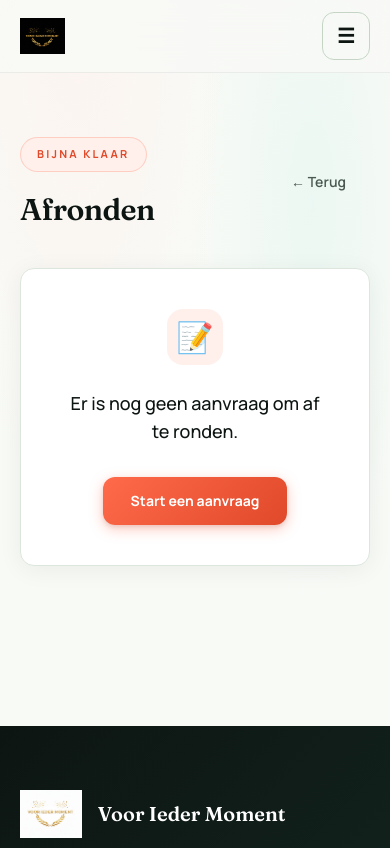
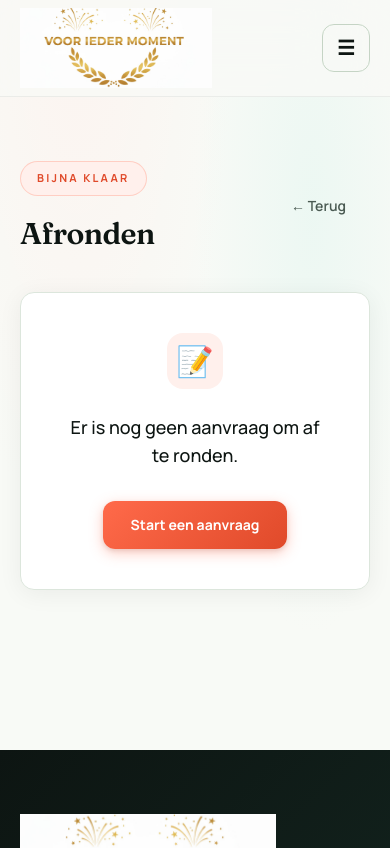
Before and after one commit to jeffreyzschottche/vooriedermoment, a Nuxt app in the folder frontend/: page /checkout in a window 390 px wide. Shown: the top 848 px of the page. Built offline with nearby package versions, Linux system fonts and the light colour scheme.

Commit message:
Use larger white brand logo

```diff
--- a/frontend/app/components/AppNav.vue
+++ b/frontend/app/components/AppNav.vue
@@ -29,13 +29,18 @@ watch(
       background: 'rgba(248,250,246,0.85)',
     }"
   >
-    <div class="hero-inner flex min-h-[4.5rem] items-center justify-between gap-6 py-3">
+    <div class="hero-inner flex min-h-[5.5rem] items-center justify-between gap-6 py-2">
       <!-- Logo -->
-      <NuxtLink to="/" class="flex min-w-0 items-center gap-3 transition-transform duration-200 hover:scale-[1.02]">
-        <img src="/logozwart.png" alt="" class="h-9 w-auto sm:h-10" />
-        <span class="hidden truncate font-display text-lg font-semibold sm:block" :style="{ color: 'var(--color-ink)' }">
-          Voor Ieder Moment
-        </span>
+      <NuxtLink
+        to="/"
+        aria-label="Voor Ieder Moment — naar home"
+        class="block shrink-0 transition-transform duration-200 hover:scale-[1.02]"
+      >
+        <img
+          src="/logowit.png"
+          alt="Voor Ieder Moment"
+          class="h-20 w-48 object-cover sm:h-24 sm:w-60"
+        />
       </NuxtLink>
 
       <!-- Desktop nav -->
--- a/frontend/app/components/SiteFooter.vue
+++ b/frontend/app/components/SiteFooter.vue
@@ -12,12 +12,13 @@ const year = new Date().getFullYear();
         <div class="grid gap-14 lg:grid-cols-[1.2fr_0.8fr] lg:items-start">
           <!-- Left: CTA -->
           <div v-reveal>
-            <div class="flex items-center gap-4">
-              <img src="/logowit.png" alt="" class="h-12 w-auto" />
-              <span class="font-display text-xl font-semibold text-white sm:text-2xl">
-                Voor Ieder Moment
-              </span>
-            </div>
+            <NuxtLink to="/" aria-label="Voor Ieder Moment — naar home" class="inline-block">
+              <img
+                src="/logowit.png"
+                alt="Voor Ieder Moment"
+                class="h-28 w-64 object-cover sm:h-32 sm:w-80"
+              />
+            </NuxtLink>
 
             <h2 class="mt-10 max-w-xl font-display text-3xl font-semibold leading-tight text-white sm:text-4xl lg:text-5xl">
               Klaar om van een verhaal een nummer te maken?
--- a/frontend/app/composables/useStructuredData.ts
+++ b/frontend/app/composables/useStructuredData.ts
@@ -13,7 +13,7 @@ export const organizationSchema = {
   '@type': 'Organization',
   name: 'Voor Ieder Moment',
   url: SITE_URL,
-  logo: `${SITE_URL}/faviconzwart.png`,
+  logo: `${SITE_URL}/logowit.png`,
   email: 'info@vooriedermoment.nl',
   description:
     'Persoonlijke nummers op basis van jouw verhaal, uitgebracht op Spotify en Apple Music.',
--- a/frontend/app/layouts/auth.vue
+++ b/frontend/app/layouts/auth.vue
@@ -1,11 +1,12 @@
 <template>
   <div class="min-h-screen bg-[var(--color-surface)]">
     <div class="site-container py-8">
-      <NuxtLink to="/" class="inline-flex items-center gap-3">
-        <span class="logo-card">
-          <img src="/logozwart.png" alt="Voor Ieder Moment" class="h-8 w-auto" />
-        </span>
-        <span class="font-display text-xl font-bold text-[var(--color-primary)]">Voor Ieder Moment</span>
+      <NuxtLink to="/" aria-label="Voor Ieder Moment — naar home" class="inline-block">
+        <img
+          src="/logowit.png"
+          alt="Voor Ieder Moment"
+          class="h-20 w-48 object-cover sm:h-24 sm:w-60"
+        />
       </NuxtLink>
     </div>
 
--- a/frontend/nuxt.config.ts
+++ b/frontend/nuxt.config.ts
@@ -41,7 +41,7 @@ export default defineNuxtConfig({
         { name: 'twitter:image', content: 'https://vooriedermoment.nl/hero-studio.png' },
       ],
       link: [
-        { rel: 'icon', type: 'image/png', href: '/faviconzwart.png' },
+        { rel: 'icon', type: 'image/png', href: '/favicon-wit.png' },
         { rel: 'preconnect', href: 'https://fonts.googleapis.com' },
         { rel: 'preconnect', href: 'https://fonts.gstatic.com', crossorigin: '' },
         {
```
Also changed, not shown: frontend/app/assets/css/tailwind.css.
